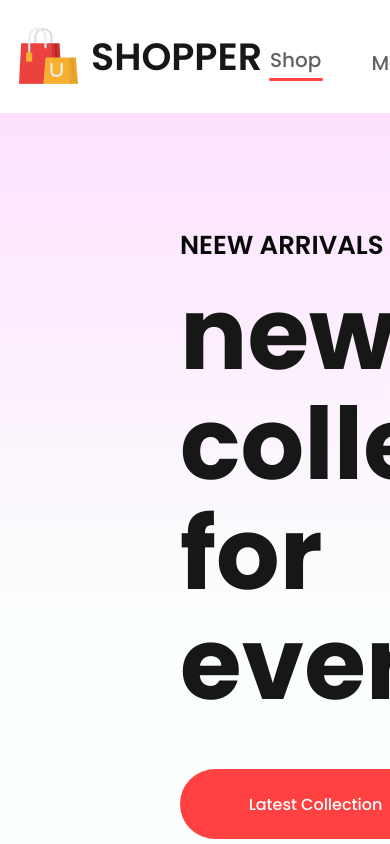
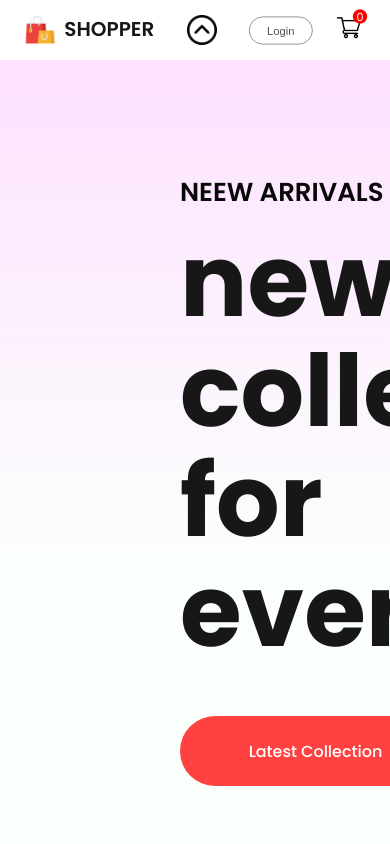
Before and after one commit to xuanson2003/E-Commerce, a React (Create React App) app: page / in a window 390 px wide. Shown: the top 844 px of the page. Built offline with nearby package versions, Linux system fonts and the light colour scheme.

Commit message:
feat: Implement responsive design for Navbar component

```diff
--- a/src/Components/Navbar/Navbar.jsx
+++ b/src/Components/Navbar/Navbar.jsx
@@ -1,21 +1,30 @@
-import React, { useContext, useState } from 'react';
+import React, { useContext, useRef, useState } from 'react';
+import { ShopContext } from '~/Context/ShopContext';
+import { Link } from 'react-router-dom';
 import './Navbar.scss';
+import config from '~/config';
 import logo from '../Assets/logo.png';
 import cart_icon from '~/Components/Assets/cart_icon.png';
-import { Link } from 'react-router-dom';
-import config from '~/config';
-import { ShopContext } from '~/Context/ShopContext';
+import dropdown_icon from '~/Components/Assets/nav-dropdown.png';
 
 const Navbar = () => {
     const [menu, setMenu] = useState('shop');
     const { getTotalCartItems } = useContext(ShopContext);
+    const menuRef = useRef();
+
+    const dropdownToggle = (e) => {
+        menuRef.current.classList.toggle('nav-menu-visible');
+        e.target.classList.toggle('open');
+    };
+
     return (
         <div className="navbar">
             <div className="nav-logo">
                 <img src={logo} alt="" />
                 <p>SHOPPER</p>
             </div>
-            <ul className="nav-menu">
+            <img className="nav-dropdown" src={dropdown_icon} onClick={dropdownToggle} alt="" />
+            <ul ref={menuRef} className="nav-menu">
                 <li onClick={() => setMenu('shop')}>
                     <Link to={config.routes.home}>Shop</Link>
                     {menu === 'shop' ? <hr /> : <></>}
--- a/src/Components/Navbar/Navbar.scss
+++ b/src/Components/Navbar/Navbar.scss
@@ -1,6 +1,7 @@
 .navbar {
     display: flex;
     justify-content: space-around;
+    align-items: center;
     padding: 24px 16px;
     box-shadow: 0 1px 3px -2px black;
 }
@@ -36,7 +37,7 @@
 
         a {
             color: #626262;
-            padding: 12px 8px 0;
+            padding: 0 8px;
         }
     }
 
@@ -85,3 +86,116 @@
     background-color: red;
     color: white;
 }
+
+.nav-dropdown {
+    display: none;
+}
+
+// Responsive
+
+@media (max-width: 1280px) {
+    .navbar {
+        padding: 12px 50px;
+    }
+
+    .nav-logo {
+        img {
+            width: 40px;
+        }
+
+        p {
+            font-size: 25px;
+        }
+    }
+
+    .nav-menu {
+        gap: 30px;
+        font-size: 16px;
+    }
+
+    .nav-login-cart {
+        gap: 30px;
+        button {
+            width: 120px;
+            height: 45px;
+            font-size: 16px;
+        }
+    }
+
+    .nav-cart-count {
+        margin-left: -40px;
+        font-size: 16px;
+    }
+}
+
+@media (max-width: 1024px) {
+    .navbar {
+        padding: 12px 30px;
+    }
+    .nav-menu {
+        gap: 25px;
+    }
+    .nav-login-cart {
+        button {
+            width: 80px;
+            height: 35px;
+            font-size: 14px;
+        }
+
+        img {
+            width: 30px;
+        }
+    }
+    .nav-cart-count {
+        width: 18px;
+        height: 18px;
+        font-size: 14px;
+    }
+}
+
+@media (max-width: 800px) {
+    .navbar {
+        padding: 10px 0;
+    }
+    .nav-dropdown {
+        display: block;
+        width: 30px;
+        height: 30px;
+        rotate: -180deg;
+        transition: 0.5s;
+
+        &.open {
+            rotate: 0deg;
+        }
+    }
+    .nav-menu {
+        display: none;
+        height: 80px;
+        width: 100%;
+        position: absolute;
+        background-color: white;
+        justify-content: center;
+        top: 50px;
+
+        &.nav-menu-visible {
+            display: flex;
+        }
+    }
+}
+
+@media (max-width: 500px) {
+    .navbar {
+        width: 8px 0;
+        gap: 0;
+    }
+    .nav-logo {
+        transform: scale(0.8);
+    }
+    .nav-menu {
+        height: 70px;
+        top: 50px;
+    }
+    .nav-login-cart {
+        transform: scale(0.8);
+    }
+}
```
Also changed, not shown: src/Components/Assets/nav-dropdown.png (added).
